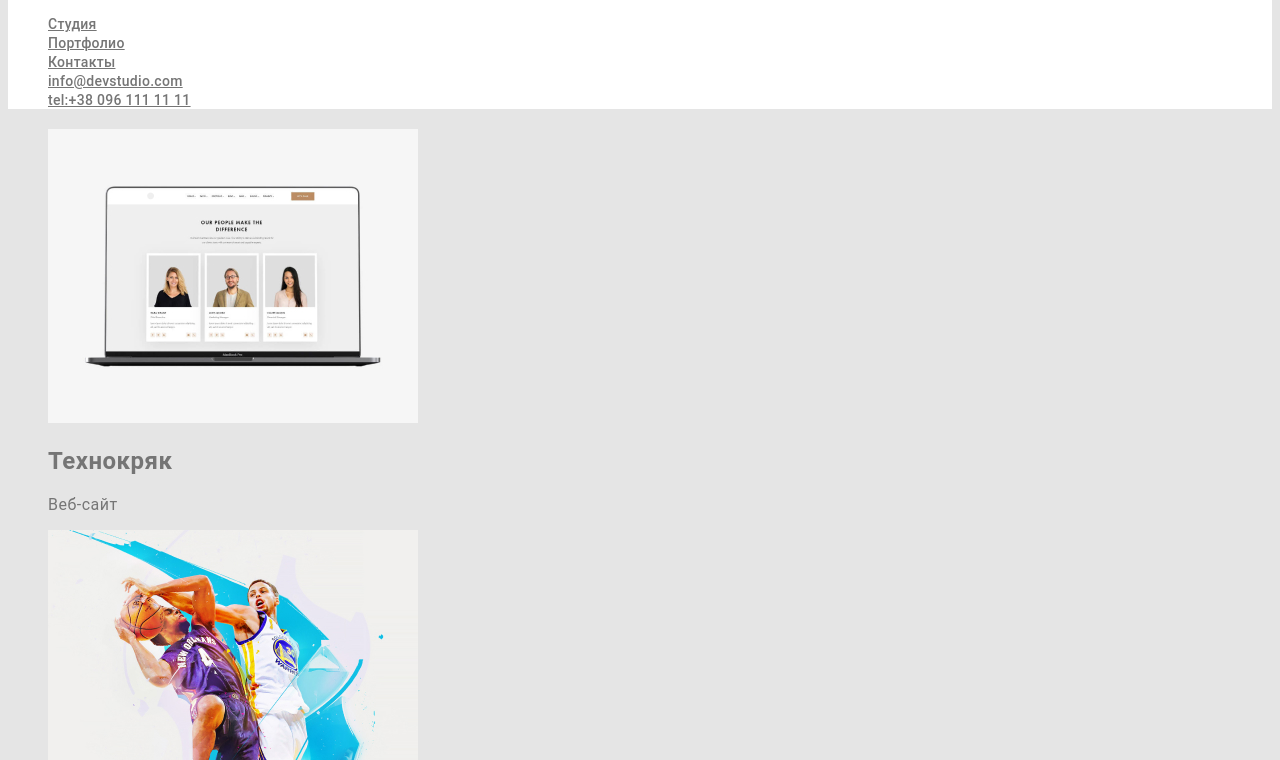
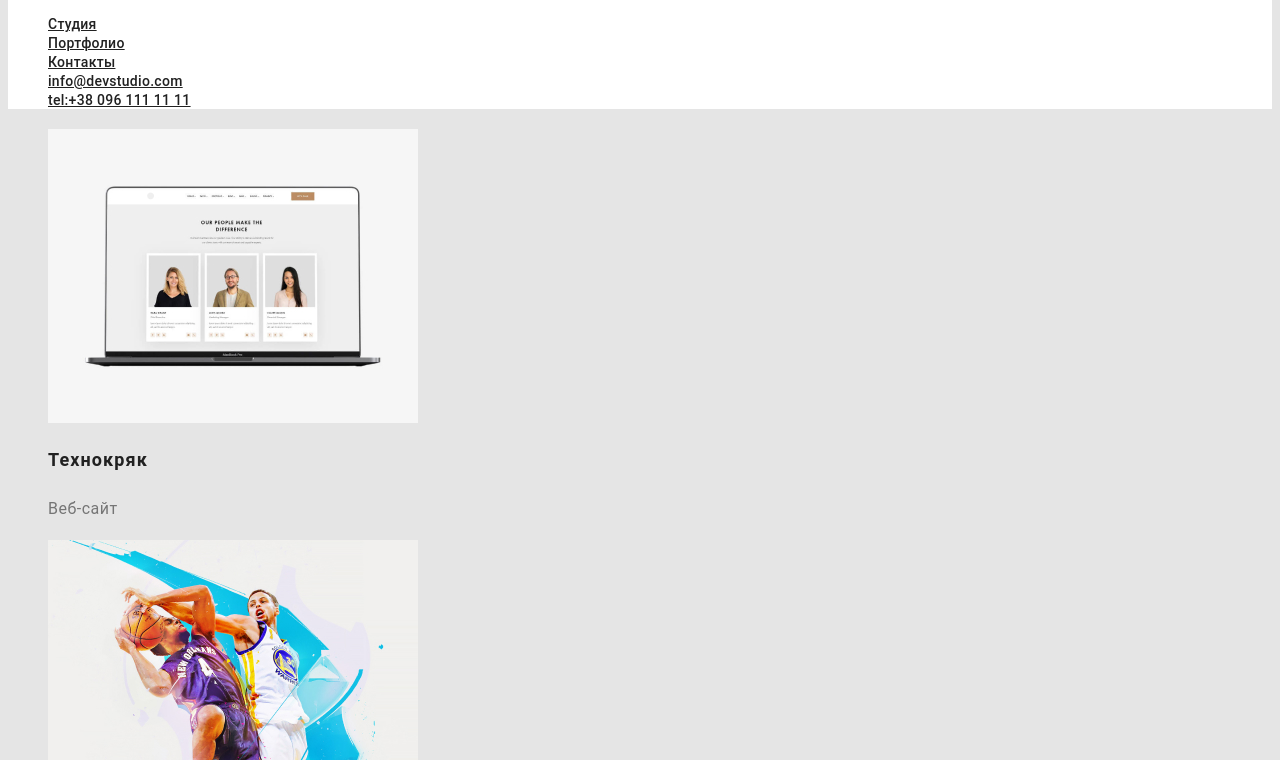
Before and after one commit to Aforty40/goit-markup-hw-02, a plain HTML site: page portfolio.html in a window 1280 px wide. Shown: the part 40-800 px from the top of the page. Drawn offline with Linux system fonts and the light colour scheme.

Commit message:
fonts color and size

```diff
--- a/css/styles.css
+++ b/css/styles.css
@@ -1,6 +1,6 @@
 :root {
   --color-text: #757575;
-  --color-link: #212121;
+  --color-second: #212121;
   --color-acsent: #2196f3;
   --color-background: #e5e5e5;
 }
@@ -26,7 +26,7 @@ header {
   background-color: #ffffff;
 }
 .link {
-  color: var(--color-Link);
+  color: var(--color-second);
   font-size: 14px;
   font-weight: 500;
   line-height: 1.14;
@@ -62,6 +62,7 @@ header {
 }
 
 .title {
+  color: var(--color-second);
   font-weight: 500;
   font-size: 36px;
   line-height: 1.17;
@@ -70,7 +71,7 @@ header {
 }
 
 .general-features-title {
-  color: var(--color-link);
+  color: var(--color-second);
   font-weight: 700;
   font-size: 14px;
   line-height: 1.14;
@@ -90,7 +91,7 @@ header {
 }
 
 .name {
-  color: var(--color-link);
+  color: var(--color-second);
   font-weight: 500;
   font-size: 16px;
   line-height: 1.19px;
@@ -126,7 +127,7 @@ footer {
 }
 
 .logo-header {
-  color: var(--color-link);
+  color: var(--color-second);
   font-family: raleway;
   font-size: 26px;
   font-weight: 700;
@@ -142,3 +143,19 @@ footer {
   line-height: 1.17;
   letter-spacing: 0.02em;
 }
+
+.project {
+  color: var(--color-second);
+  font-weight: 700;
+  font-size: 18px;
+  line-height: 2;
+  letter-spacing: 0.06em;
+}
+.testimonial {
+  color: var(--color-text);
+  font-weight: 400;
+  font-size: 16px;
+  line-height: 1.87;
+  /* identical to box height, or 187% */
+  letter-spacing: 0.03em;
+}
```
